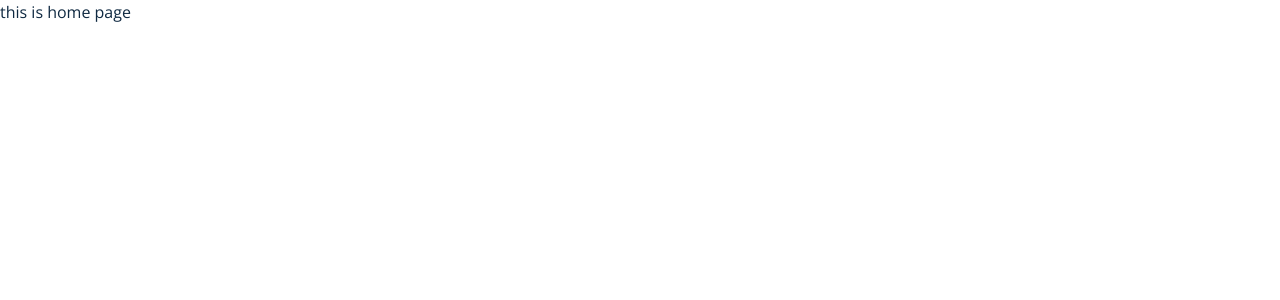
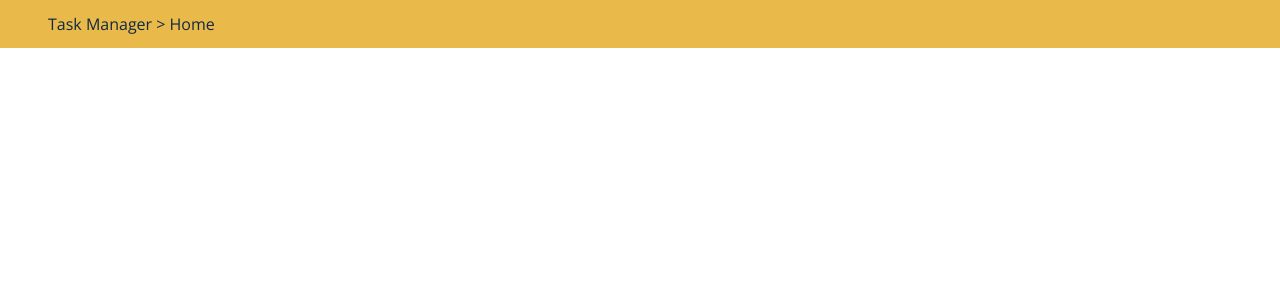
Before and after one commit to vnaeimabadi/manage-working-tasks, a React (Create React App) app: page / in a window 1280 px wide. Shown: the top 300 px of the page. Built offline with nearby package versions, Linux system fonts and the light colour scheme.

Commit message:
modified header

```diff
--- a/src/App.js
+++ b/src/App.js
@@ -1,7 +1,12 @@
 import React from "react";
+import Header from "./components/Header";
 
 const App = () => {
-  return <div>this is home page</div>;
+  return (
+    <div>
+      <Header>Home</Header>
+    </div>
+  );
 };
 
 export default App;
--- /dev/null
+++ b/src/components/Header.js
@@ -0,0 +1,13 @@
+import React from "react";
+
+const Header = ({ children }) => {
+  return (
+    <div className="header">
+      <div className="header-title">
+        Task Manager {`>`} {children}
+      </div>
+    </div>
+  );
+};
+
+export default Header;
--- a/src/css/style.css
+++ b/src/css/style.css
@@ -184,3 +184,18 @@ p {
         width: 95vw;
     }
 }
+
+/*
+===============
+Header
+===============
+*/
+
+.header {
+    height: 3rem;
+    background: var(--clr-primary-5);
+    width: 100%;
+    display: grid;
+    align-items: center;
+    padding-left: 3rem;
+}
```
